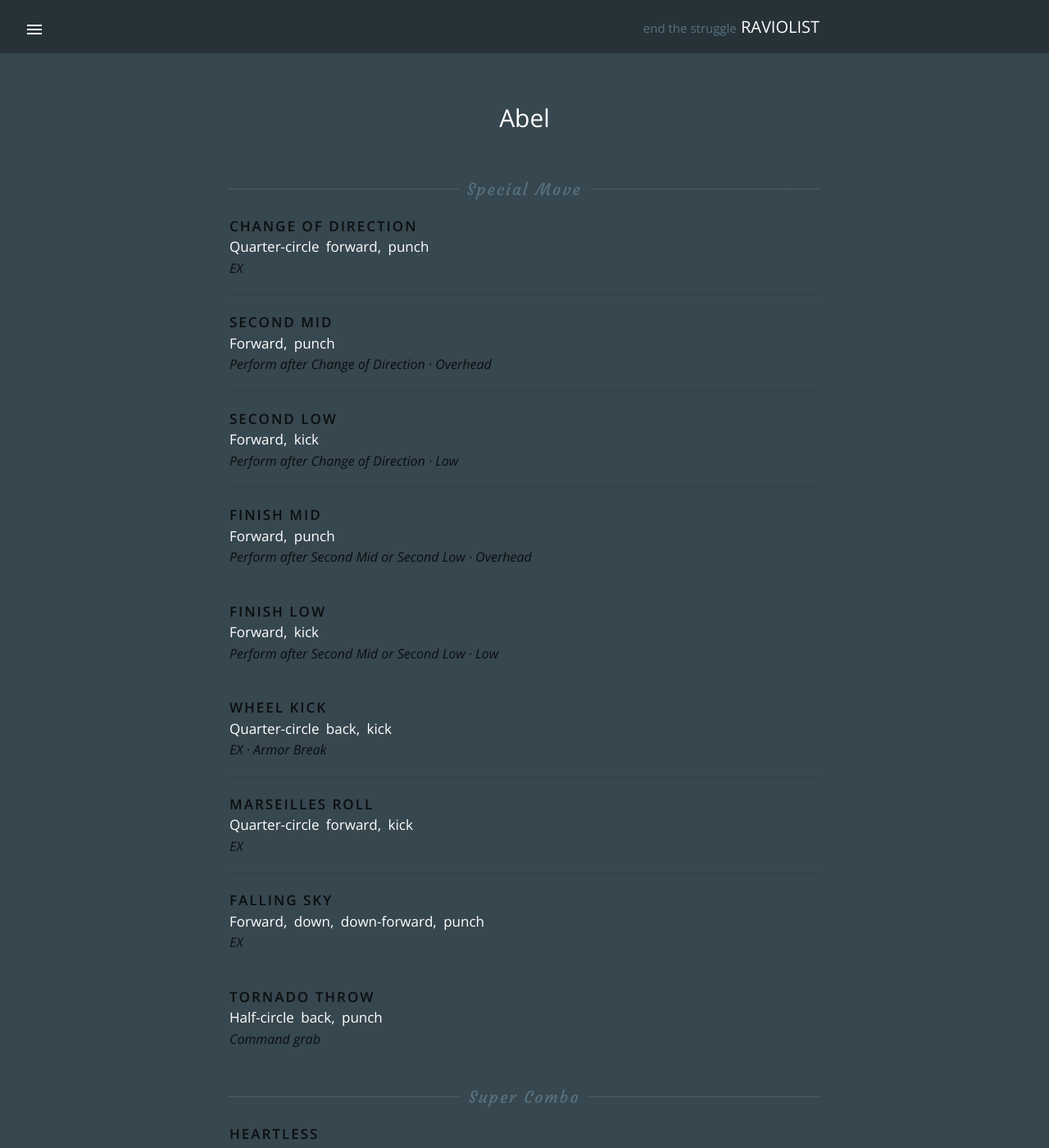
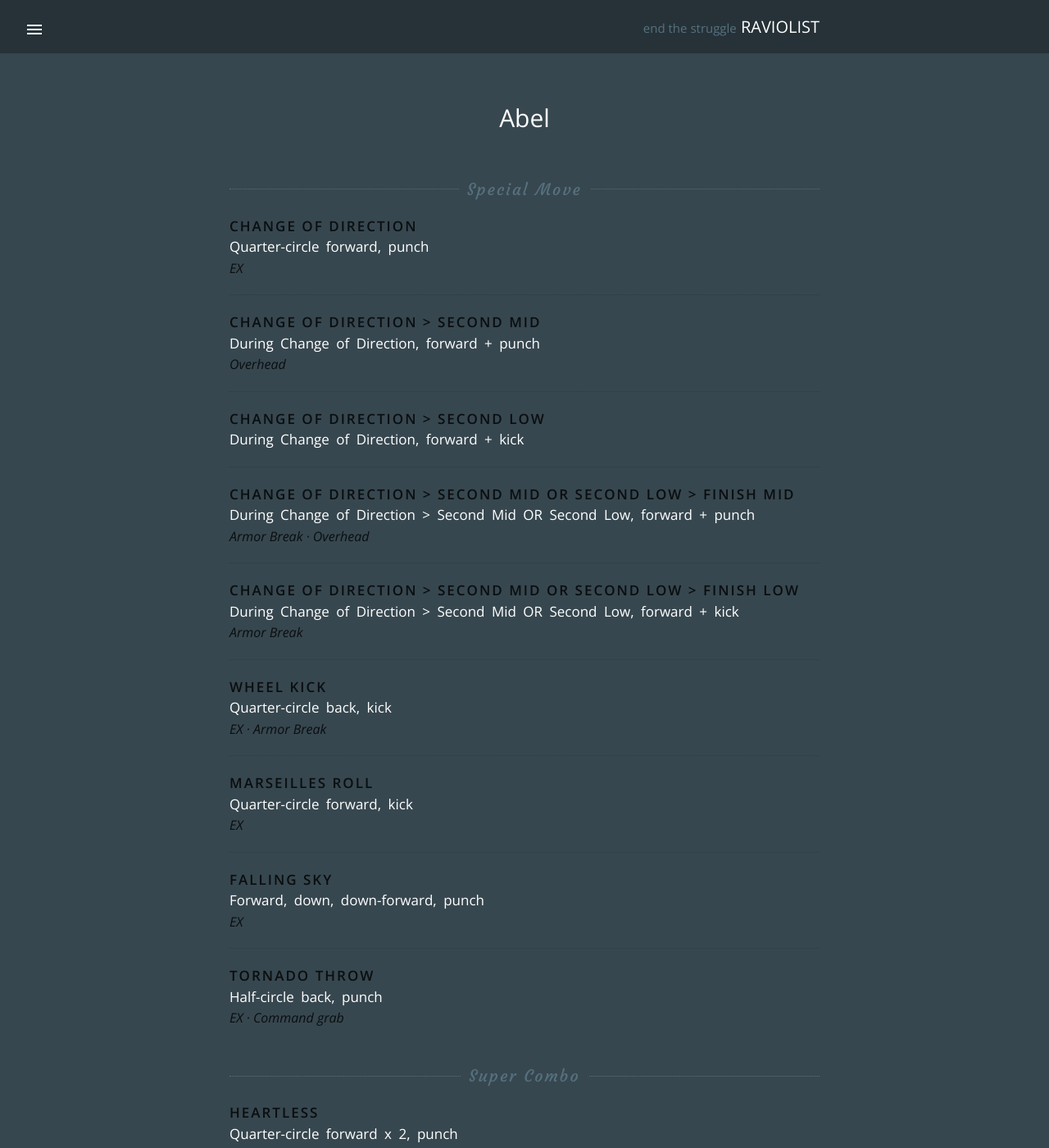
Before and after one commit to lukafaxx/raviolist, a Jekyll site: the page built from _game/usf4/abel.md, in a window 1280 px wide and 1400 px high. Shown: the whole window at 82% size. Built offline with Jekyll 4.4.1, drawn with Linux system fonts in a browser that asks for light colours; nearby versions of some CDN libraries; some of the changed text lies outside the part shown.

Commit message:
Terminology correction

```diff
--- a/_data/usf4/abel.yml
+++ b/_data/usf4/abel.yml
@@ -5,21 +5,20 @@
       input: Quarter-circle forward, punch
       note: ["EX"]
 
-    - name: Second Mid
-      input: Forward, punch
-      note: ["Perform after Change of Direction", "Overhead"]
+    - name: Change of Direction > Second Mid
+      input: During Change of Direction, forward + punch
+      note: ["Overhead"]
 
-    - name: Second Low
-      input: Forward, kick
-      note: ["Perform after Change of Direction", "Low"]
+    - name: Change of Direction > Second Low
+      input: During Change of Direction, forward + kick
 
-    - name: Finish Mid
-      input: Forward, punch
-      note: ["Perform after Second Mid or Second Low", "Overhead"]
+    - name: Change of Direction > Second Mid OR Second Low > Finish Mid
+      input: During Change of Direction > Second Mid OR Second Low, forward + punch
+      note: ["Armor Break", "Overhead"]
 
-    - name: Finish Low
-      input: Forward, kick
-      note: ["Perform after Second Mid or Second Low", "Low"]
+    - name: Change of Direction > Second Mid OR Second Low > Finish Low
+      input: During Change of Direction > Second Mid OR Second Low, forward + kick
+      note: ["Armor Break"]
 
     - name: Wheel Kick
       input: Quarter-circle back, kick
@@ -35,7 +34,7 @@
 
     - name: Tornado Throw
       input: Half-circle back, punch
-      note: ["Command grab"]
+      note: ["EX", "Command grab"]
 
   super_combo:
     - name: Heartless
@@ -49,7 +48,7 @@
 
     - name: II. Breathless
       input: Quarter-circle forward x 2, all three kicks
-      note: ["Command Grab", "Hold all three kicks to delay", "Cancel with any punch during delay"]
+      note: ["Command Grab", "Hold kicks to change timing of dash, cancel with punch"]
 
   normal_throw:
     - name: Drop Throw
```
